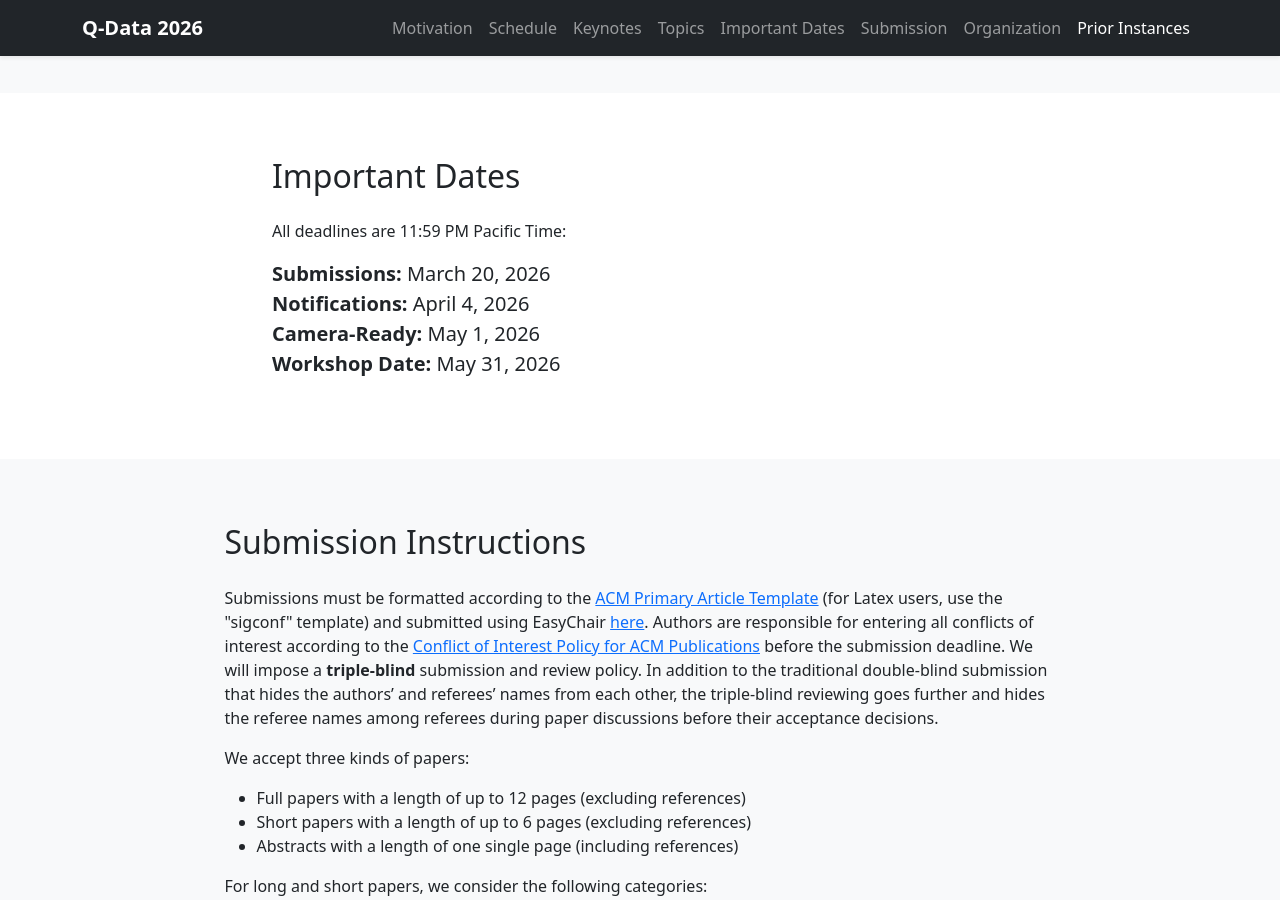
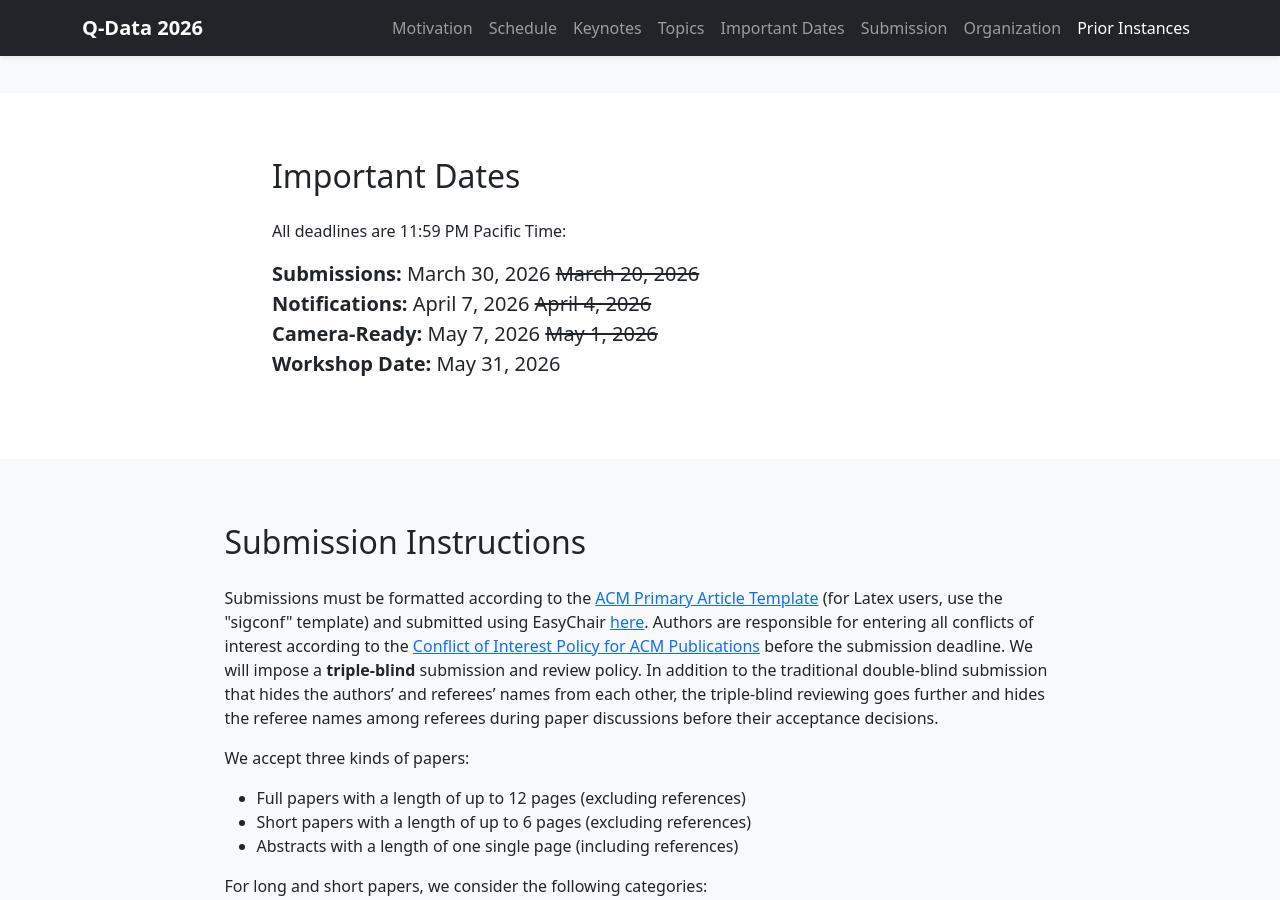
Before and after one commit to itrummer/qdata, a Jekyll site: the page index.html, which Jekyll copies as it is, in a window 1280 px wide and 900 px high, scrolled down 5698 px. Built offline with Jekyll 4.4.1, drawn with Linux system fonts in a browser that asks for light colours; a script that is not in the unit is left out.

Commit message:
Revise important dates in index.html
Updated important dates for submissions, notifications, and camera-ready submissions.

```diff
--- a/index.html
+++ b/index.html
@@ -505,12 +505,12 @@
               <p>All deadlines are 11:59 PM Pacific Time:</p>
               <ul class="list-unstyled fs-5">
                 <li>
-                  <strong>Submissions:</strong> March 20, 2026
+                  <strong>Submissions:</strong> March 30, 2026 <s>March 20, 2026 </s>
                 </li>
                 <li>
-                  <strong>Notifications:</strong> April 4, 2026
+                  <strong>Notifications:</strong> April 7, 2026 <s>April 4, 2026</s>
                 </li>
-                <li><strong>Camera-Ready:</strong> May 1, 2026</li>
+                <li><strong>Camera-Ready:</strong> May 7, 2026 <s>May 1, 2026</s></li>
                 <li><strong>Workshop Date:</strong> May 31, 2026</li>
               </ul>
             </div>
```
